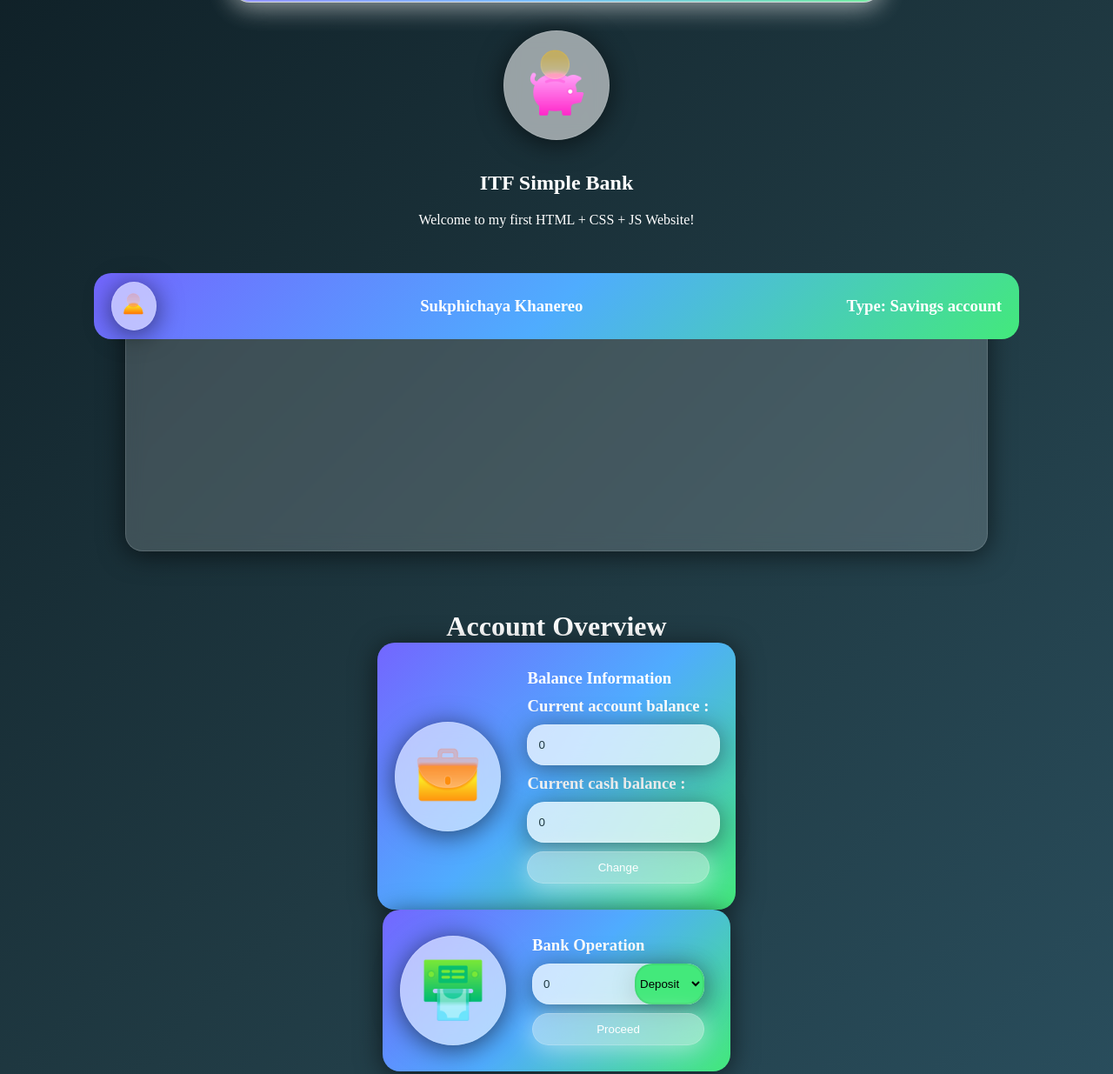
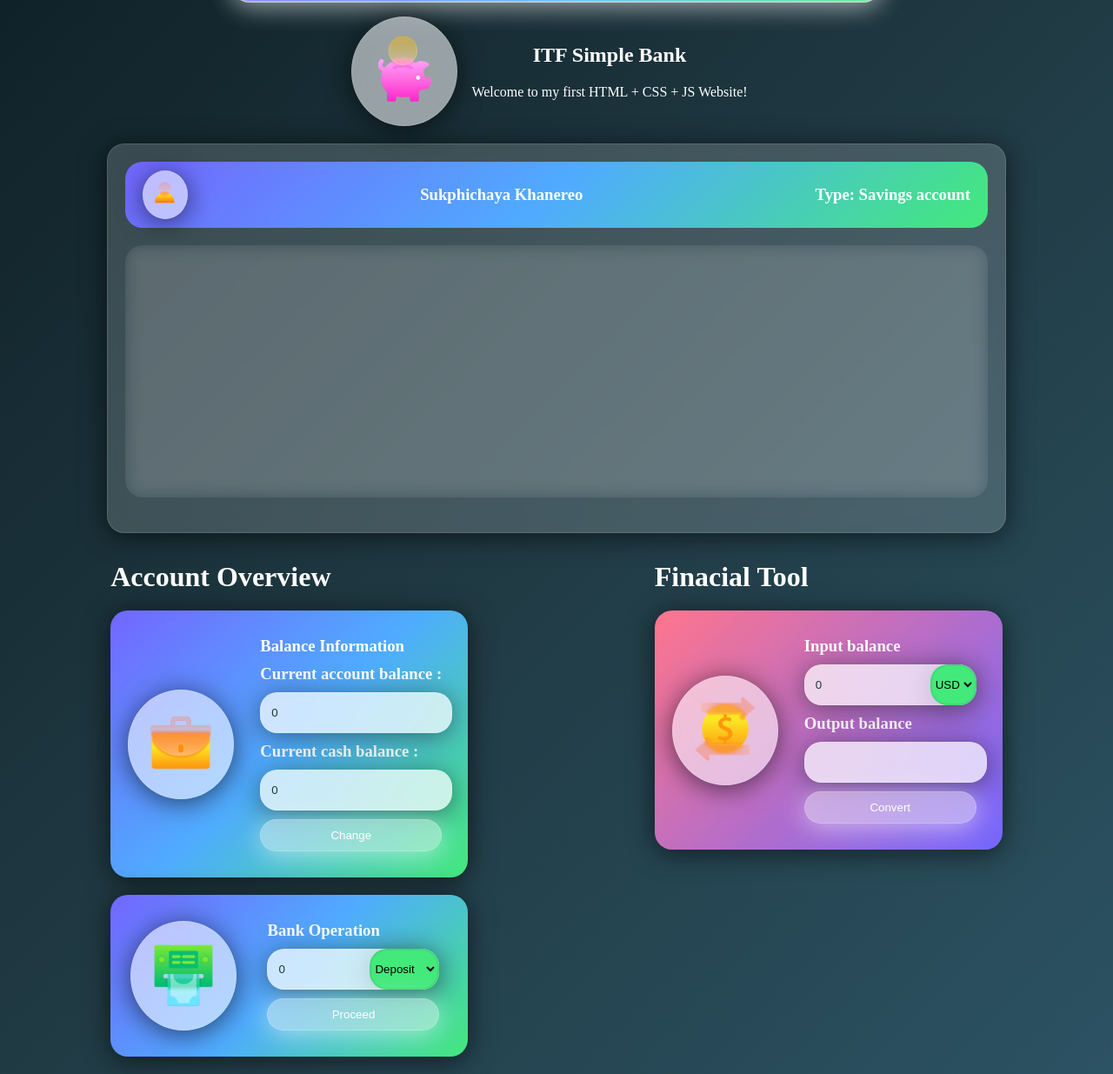
Before and after one commit to Iyangkordai/itf-it68070189, a plain HTML site: page index.html in a window 1280 px wide. Shown: the part 80-1315 px from the top of the page at 87% size. Drawn offline with Linux system fonts and the light colour scheme.

Commit message:
last draft

```diff
--- a/index.html
+++ b/index.html
@@ -7,6 +7,7 @@
     <link rel="stylesheet" href="style.css">
 </head>
 <body>
+    <!-- Nav Bar -->
     <nav>
         <div class="nav">
             <p>68070189</p>
@@ -14,17 +15,18 @@
             <p>Week 14</p>
         </div>
     </nav>
-    <div  id="hero">
-        <div  id="hero">
+    <!-- Hero Section -->
+    <div  class="hero">
+        <div class="hero_div">
             <div class="logo">
                 <img src="icon_material/Icons8/pig.png" alt="bank" class="icon_medium">
             </div>
-            <div  id="hero">
+            <div class="hero">
                 <h2>ITF Simple Bank</h2>
                 <p>Welcome to my first HTML + CSS + JS Website!</p>
             </div>
         </div>
-        <div class="user_log">
+        <div id="log_div">
             <div id="user_para">
                 <div class="logo_small">
                     <img src="icon_material/Icons8/user.png" alt="user_icon" class="icon_small">
@@ -32,14 +34,16 @@
                 <h3>Sukphichaya Khanereo</h3>
                 <h3>Type: Savings account</h3>
             </div>
-            <div id="log_div">
             <div id="log"></div>
         </div>
     </div>
-    </div>
+    <!-- Menu Section -->
     <div id="menu">
+        <!-- Account Overview -->
+        <div id="Account_overview">
             <h1>Account Overview</h1>
-        <div class="logo_para">
+            <!-- Balance_info -->
+            <div class="logo_para" id="balance_info">
                 <div class="logo">
                     <img src="icon_material/Icons8/briefcase.png" alt="briefcase_icon" class="icon_medium">
                 </div>
@@ -60,6 +64,7 @@
                     <button onclick="change()">Change</button>
                 </div>
             </div>
+            <!-- Bank Operation -->
             <div class="logo_para">
                 <div class="logo">
                     <img src="icon_material/Icons8/atm.png" alt="atm_icon" class="icon_medium">
@@ -83,8 +88,9 @@
                 </div>
             </div>
         </div>
-        </div>
-        <div class="menu_div">
+        <!-- End Account Overview -->
+        <!-- Start Finacial Tool -->
+        <div id="Account_overview">
             <h1>Finacial Tool</h1>
             <div class="logo_para" id="Finacial">
                 <div class="logo">
@@ -115,7 +121,9 @@
                 </div>
             </div>
         </div>
+        <!-- End Finacial tool -->
     </div>
+    <!-- End Body -->
     <script src="script.js"></script>
 </body>
 </html>
--- a/style.css
+++ b/style.css
@@ -11,15 +11,6 @@ nav{
     position: relative;
 }
 
-.user_log{
-    width: 80%;
-    display: flex;
-    flex-direction: column;
-    padding: 1em;
-    justify-content: center;
-    align-items: center;
-    position: relative;
-}
 
 #log_div{
     width: 100%;
@@ -48,8 +39,6 @@ nav{
     align-items: center;
     padding: 10px 20px;
     justify-content: space-between;
-    position: absolute;
-    width: 100%;
     top: 0;
 }
 
@@ -85,8 +74,8 @@ body{
     align-items: center;
     margin: 0;
     background: linear-gradient(135deg, #0f2027, #203a43, #2c5364);
+    justify-content: center;
     padding: 20px;
-    justify-content: center;
 }
 
 p, h2, h3, h1{
@@ -94,13 +83,24 @@ p, h2, h3, h1{
     margin: 0px;
 }
 
-#hero{
+#Account_overview{
+    display: flex;
+    flex-direction: column;
+    gap: 20px;
+}
+
+.hero{
     display: flex;
     padding: 1em;
     gap: 20px;
     flex-direction: column;
     width: 100%;
     align-items: center;
+    justify-content: center;
+}
+
+.hero_div{
+    display: flex;
 }
 
 .icon_medium{
@@ -109,6 +109,19 @@ p, h2, h3, h1{
 }
 
 #log{
+    border-radius: 20px;
+    background: transparent;
+    border-radius: 20px;
+    backdrop-filter: blur(10px);
+    color: #ffffff;
+    display: flex;
+    flex-direction: column;
+    margin: 20px 0px;
+    padding: 20px;
+    height: 250px;
+    flex-wrap: wrap;
+}
+#log_div{
     height: 250px;
     border-radius: 20px;
     background: rgba(255, 255, 255, 0.164);
@@ -117,17 +130,17 @@ p, h2, h3, h1{
     border: 1px solid rgba(255, 255, 255, 0.13);
     box-shadow: 0 4px 30px rgba(0, 0, 0, 0.584);
     color: #ffffff;
-    padding: 1em;
     display: flex;
+    width: 80%;
     flex-direction: column;
+    height: fit-content;
+    overflow: auto;
 }
-
 #menu{
     width: 100%;
     display: flex;
     padding: 1em;
-    flex-direction: column;
-    align-items: center;
+    justify-content: space-around;
 }
 .logo_para{
     display: flex;
```
Lines whose indentation alone changed are shown as unchanged.
